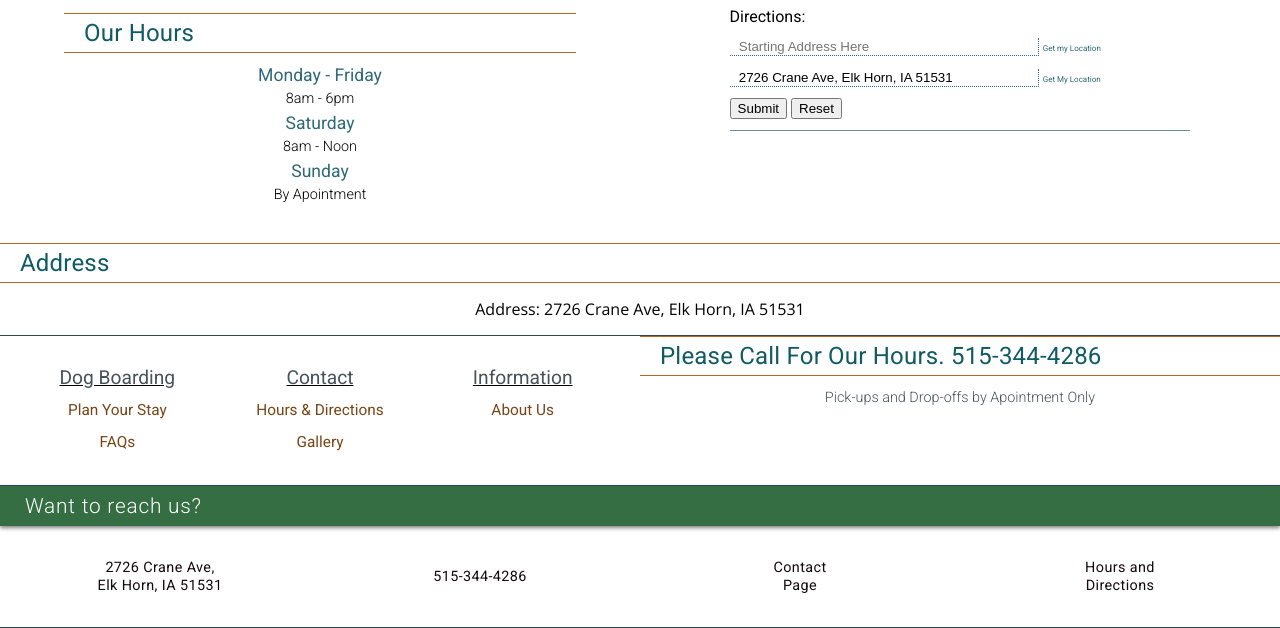
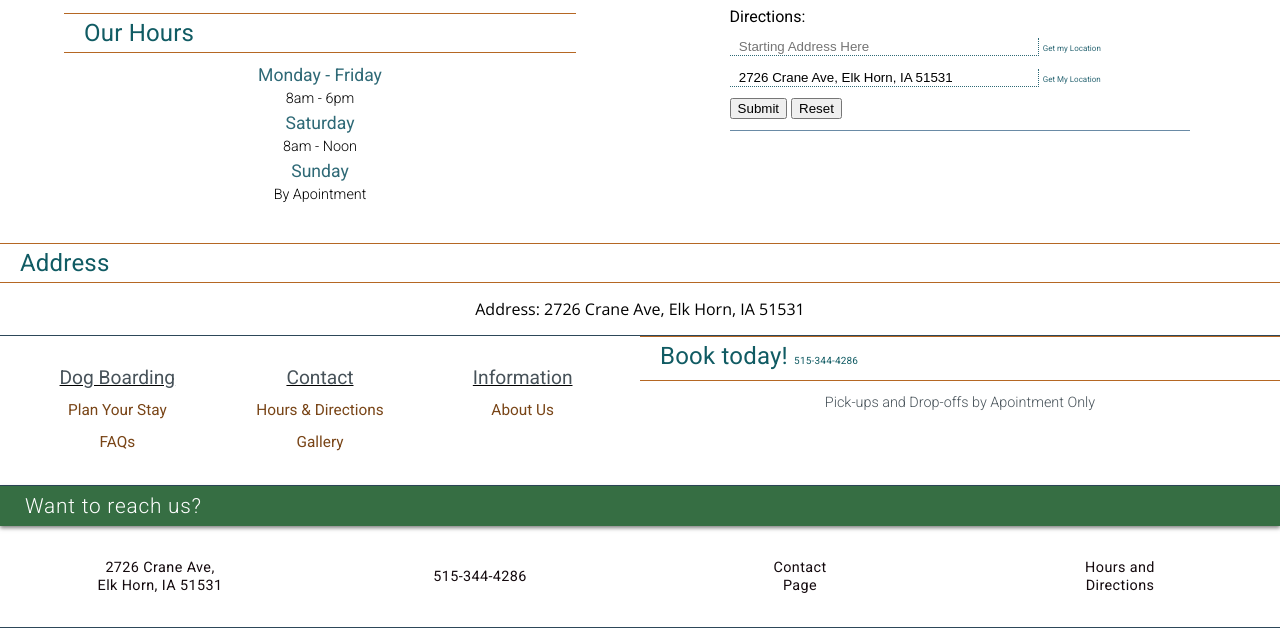
Before and after one commit to ALO-V/tck, a PHP site: page /AboutUs/index.php in a window 1280 px wide. Shown: the part 901-1529 px from the top of the page. Run offline with PHP 8.4, Linux system fonts and the light colour scheme; some libraries are stand-ins or nearby versions.

Commit message:
Update footer.php

```diff
--- a/public/incl/footer.php
+++ b/public/incl/footer.php
@@ -22,9 +22,9 @@ echo '
     </nav>
   </section>
   <section id="footerHoursTableModule">
-    <table id="hoursTable">
+   <table id="hoursTable">
         <thead class="hoursHeaderRow">
-          <th class="homeHeaderText" colspan="2">Please Call For Our Hours. 515-344-4286</th>
+          <th class="homeHeaderText" colspan="2">Book today! <span style="font-size:10px;">515-344-4286<span></th>
         </thead>
         <tbody>
         <tr>
```
